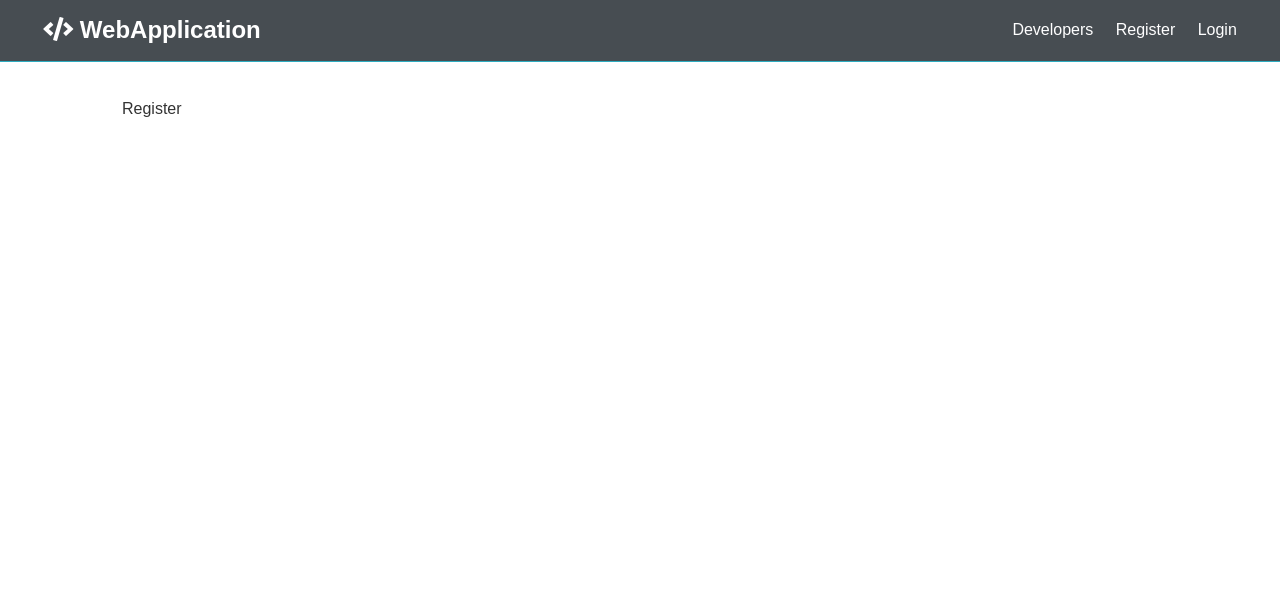
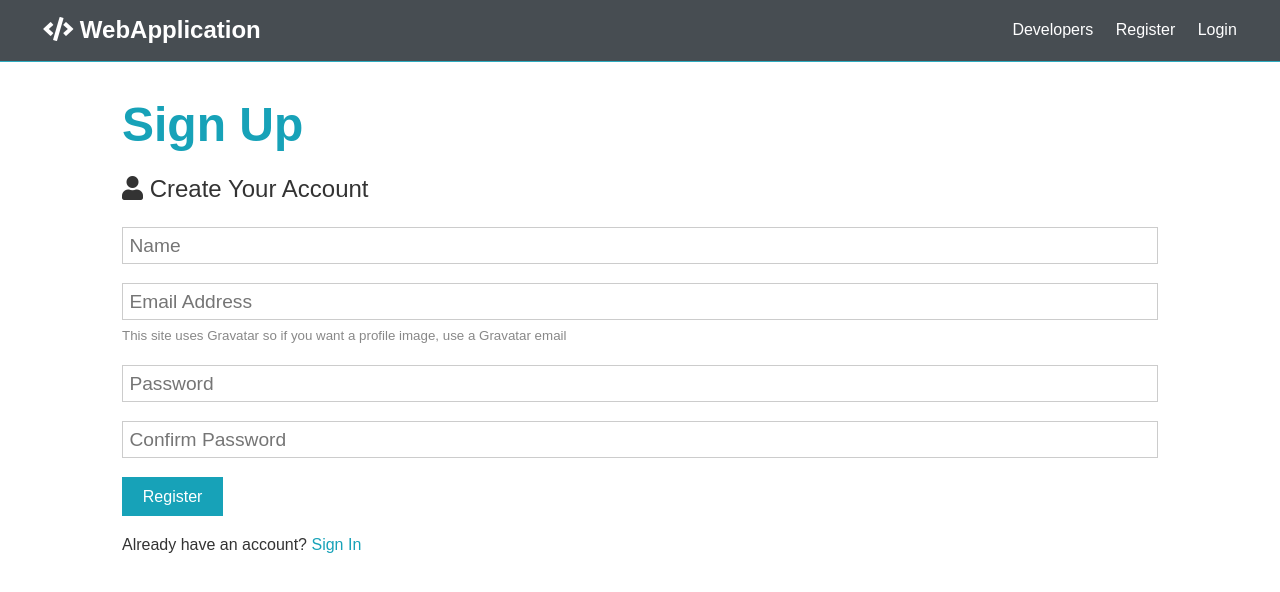
Before and after one commit to duyphuong0211/WebApplication, a React (Create React App) app in the folder client/: page /register in a window 1280 px wide. Shown: the top 592 px of the page. Built offline with nearby package versions, Linux system fonts and the light colour scheme.

Commit message:
register Form & useStateHook

```diff
--- a/client/src/components/auth/Register.js
+++ b/client/src/components/auth/Register.js
@@ -1,7 +1,86 @@
-import React from 'react'
+import React, {Fragment, useState} from 'react'
+import { Link } from 'react-router-dom';
 
 const Register = () => {
-    return <div>Register</div>
-};
+    const [formData, setFormData] = useState({
+      name: '',
+      email: '',
+      password: '',
+      password2: ''
+    });
+
+    const { name, email, password, password2 } = formData;
+
+    const onChange = e =>
+      setFormData({ ...formData, [e.target.name]: e.target.value });
+
+    const onSubmit = async e => {
+      e.preventDefault();
+      if (password !== password2) {
+        console.log('Passwords do not match');
+      } else {
+        console.log('SUCCESS');
+      }
+    };
+
+    return (
+      <Fragment>
+        <h1 className='large text-primary'>Sign Up</h1>
+        <p className='lead'>
+          <i className='fas fa-user' /> Create Your Account
+        </p>
+        <form className='form' onSubmit={e => onSubmit(e)}>
+          <div className='form-group'>
+            <input
+              type='text'
+              placeholder='Name'
+              name='name'
+              value={name}
+              onChange={e => onChange(e)}
+              required
+            />
+          </div>
+          <div className='form-group'>
+            <input
+              type='email'
+              placeholder='Email Address'
+              name='email'
+              value={email}
+              onChange={e => onChange(e)}
+              required
+            />
+            <small className='form-text'>
+              This site uses Gravatar so if you want a profile image, use a
+              Gravatar email
+            </small>
+          </div>
+          <div className='form-group'>
+            <input
+              type='password'
+              placeholder='Password'
+              name='password'
+              value={password}
+              onChange={e => onChange(e)}
+              minLength='6'
+            />
+          </div>
+          <div className='form-group'>
+            <input
+              type='password'
+              placeholder='Confirm Password'
+              name='password2'
+              value={password2}
+              onChange={e => onChange(e)}
+              minLength='6'
+            />
+          </div>
+          <input type='submit' className='btn btn-primary' value='Register' />
+        </form>
+        <p className='my-1'>
+          Already have an account? <Link to='/login'>Sign In</Link>
+        </p>
+      </Fragment>
+    );
+  };
 
 export default Register
```
Also changed, not shown: client/src/img/showcase.jpg (added).
